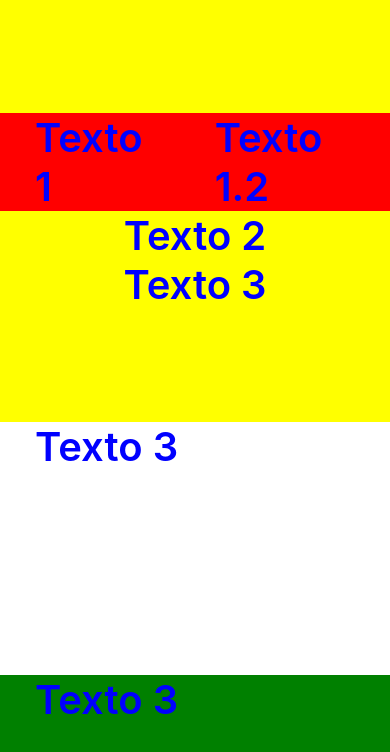
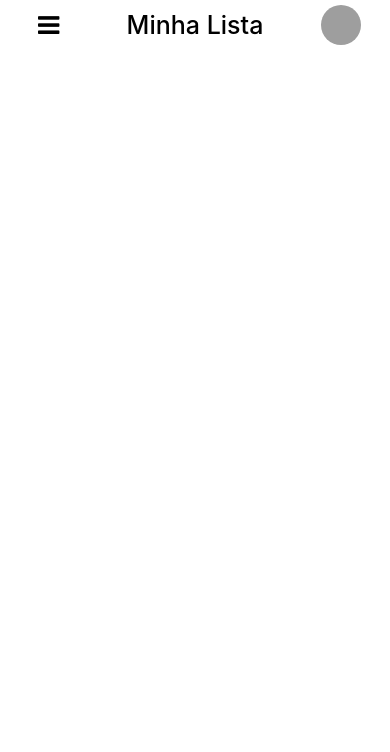
Before and after one commit to ToBanker/Residencia_Serratec_2021.2, a React Native app: screen / in a window 390 px wide. Shown: the top 752 px of the page. Built offline with nearby package versions, Linux system fonts and the light colour scheme; grey boxes are pictures that could not be loaded.

Commit message:
Criação do Header

```diff
--- a/package.json
+++ b/package.json
@@ -11,7 +11,8 @@
   },
   "dependencies": {
     "react": "17.0.2",
-    "react-native": "0.66.3"
+    "react-native": "0.66.3",
+    "react-native-vector-icons": "^9.0.0"
   },
   "devDependencies": {
     "@babel/core": "^7.12.9",
--- /dev/null
+++ b/src/components/Header/Header.js
@@ -0,0 +1,33 @@
+import React from "react";
+import { Text, TouchableOpacity, View, Image } from "react-native";
+import styles from "./styles";
+import FontAwesome from 'react-native-vector-icons/FontAwesome';
+
+const Header = ({handleNavigation, iconName, screenTitle}) => {
+    return (
+        <View style={styles.container}>
+            <View style={styles.borderContainer}>
+                <TouchableOpacity
+                    style={styles.iconButton}
+                    onPress={handleNavigation}
+                >
+                    <FontAwesome name={iconName} size={25} />
+                </TouchableOpacity>
+            </View>
+            <View style={styles.titleContainer}>
+                <Text style={styles.title}>{screenTitle}</Text>
+            </View>
+            <View style={styles.borderContainer}>
+                <TouchableOpacity style={styles.imageButton}>
+                    <Image
+                        source={{ uri: 'https://gazetadoriopardo.com.br/wp-content/uploads/2019/03/gatos-de-interior.jpg'}}
+                        style={styles.imageButton}
+                        resizeMode='cover'
+                    />
+                </TouchableOpacity>
+            </View>
+        </View>
+    )
+};
+
+export default Header;
--- /dev/null
+++ b/src/components/Header/styles.js
@@ -0,0 +1,36 @@
+import { StyleSheet } from "react-native";
+
+const styles = StyleSheet.create({
+    container: {
+        flexDirection: 'row',
+        height: 50,
+        elevation: 1.5,
+    },
+    iconButton: {
+        height: 30,
+        width: 30,
+        justifyContent: 'center',
+        alignItems: 'center'
+    },
+    imageButton: {
+        height: 40,
+        width: 40,
+        borderRadius: 50,
+    },
+    borderContainer: {
+        flex: 1,
+        justifyContent: 'center',
+        alignItems: 'center'
+    },
+    titleContainer: {
+        flex: 2,
+        justifyContent: 'center',
+    },
+    title: {
+        fontSize: 25,
+        fontWeight: '500',
+        textAlign: 'center',
+    }
+});
+
+export default styles;
--- a/src/pages/Home/Home.js
+++ b/src/pages/Home/Home.js
@@ -1,26 +1,10 @@
 import React from 'react';
-import { Text, View } from 'react-native';
-import styles from './styles';
+import Header from '../../components/Header/Header';
 
 const Home = () => {
     return (
         <>
-            <View style={styles.container}>
-                <View style={styles.headerContainer}>
-                    <Text style={styles.titulo}>Texto 1</Text>
-                    <Text style={styles.titulo}>Texto 1.2</Text>
-                </View>
-                <View>
-                    <Text style={styles.titulo}>Texto 2</Text>
-                </View>
-                <Text style={styles.titulo}>Texto 3</Text>
-            </View>
-            <View style={{ flex: 0.6}}>
-                <Text style={styles.titulo}>Texto 3</Text>
-            </View>
-            <View style={{ flex: 0.4, backgroundColor: 'green'}}>
-                <Text style={styles.titulo}>Texto 3</Text>
-            </View>
+            <Header iconName='bars' screenTitle='Minha Lista' />
         </>
     );
 };
```
Also changed, not shown: 2 other files (tests, documents, lock files or other folders).
